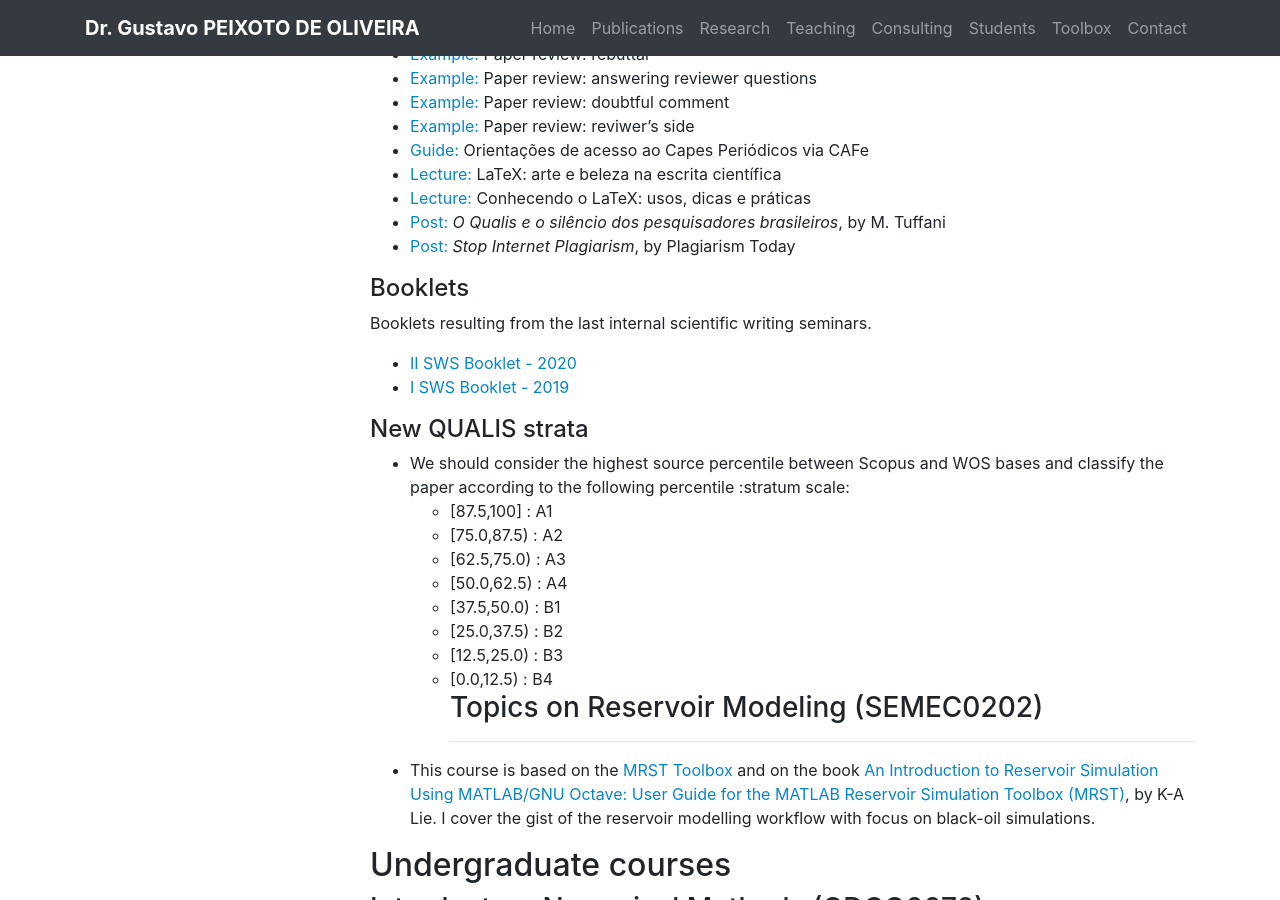
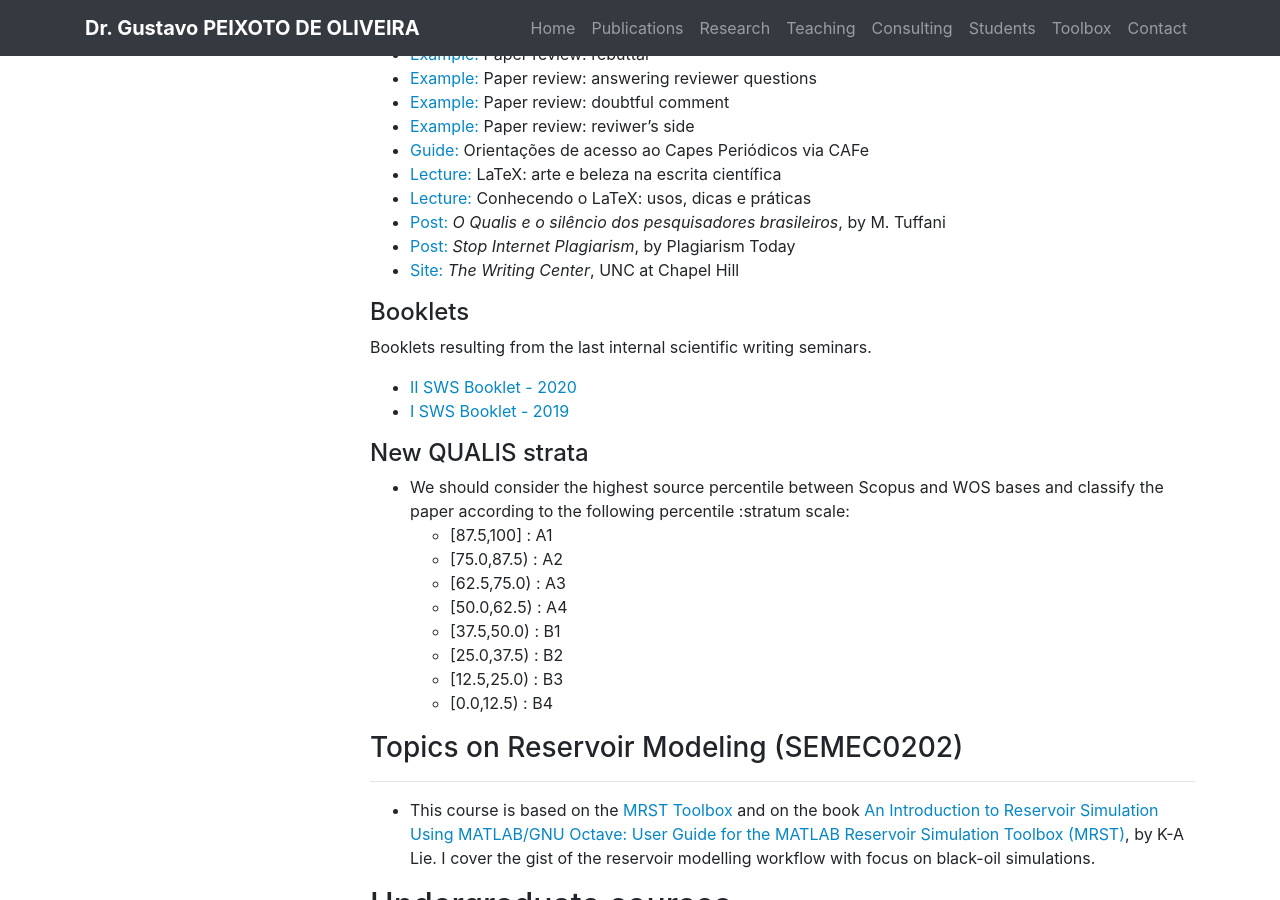
Before and after one commit to gcpeixoto/gcpeixoto.github.io, a Jekyll site: the page built from _pages/teaching.md, in a window 1280 px wide and 900 px high, scrolled down 2062 px. Built offline with Jekyll 4.4.1, drawn with Linux system fonts in a browser that asks for light colours.

Commit message:
Add link on sciprod.

```diff
--- a/_includes/components/courses/pos/prodcient.md
+++ b/_includes/components/courses/pos/prodcient.md
@@ -53,6 +53,7 @@
 - [Lecture:](https://github.com/gcpeixoto/SCIPROD/raw/main/misc/guide.pdf) Conhecendo o LaTeX: usos, dicas e práticas
 - [Post:](https://mauriciotuffani.blogfolha.uol.com.br/2015/04/01/o-qualis-e-o-silencio-dos-pesquisadores-brasileiros/) _O Qualis e o silêncio dos pesquisadores brasileiros_, by M. Tuffani
 - [Post:](https://www.plagiarismtoday.com/stopping-internet-plagiarism/) _Stop Internet Plagiarism_, by Plagiarism Today
+- [Site:](https://writingcenter.unc.edu/tips-and-tools/) _The Writing Center_, UNC at Chapel Hill
 
 #### Booklets
 
```
